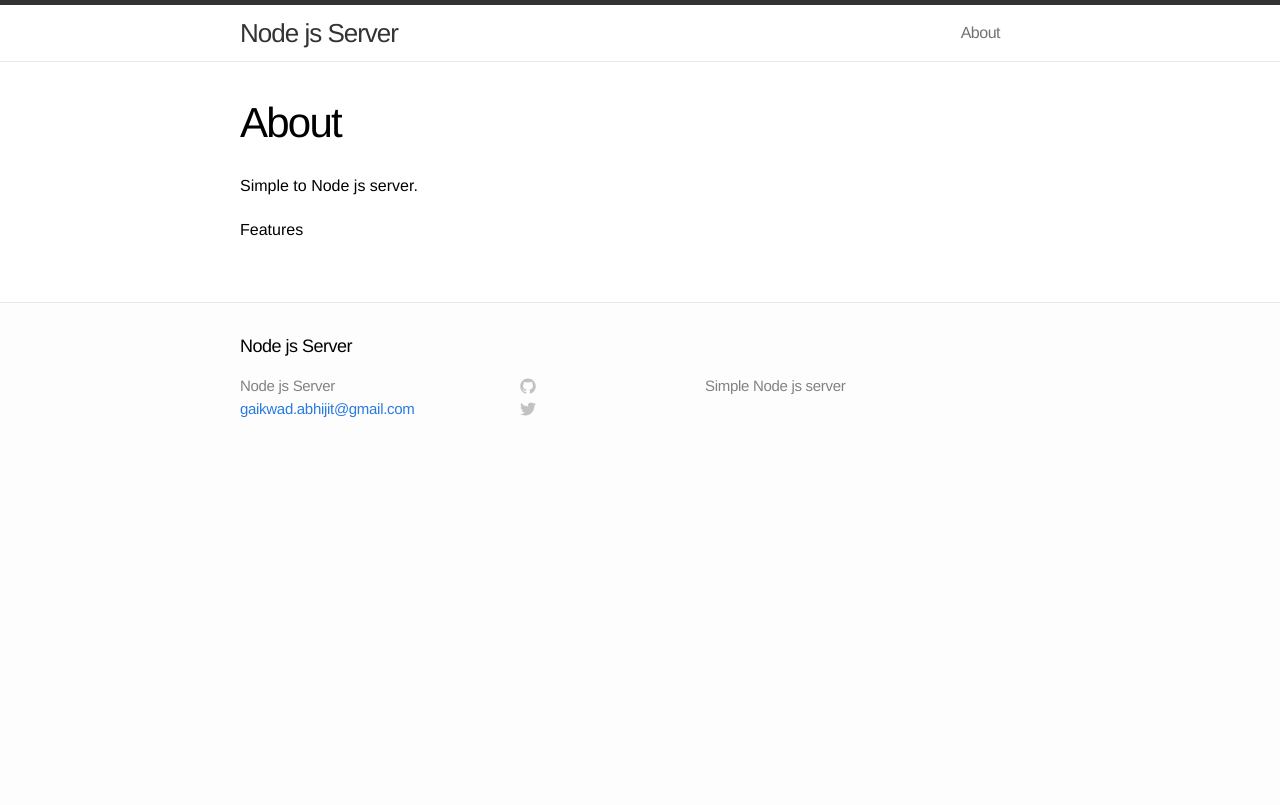
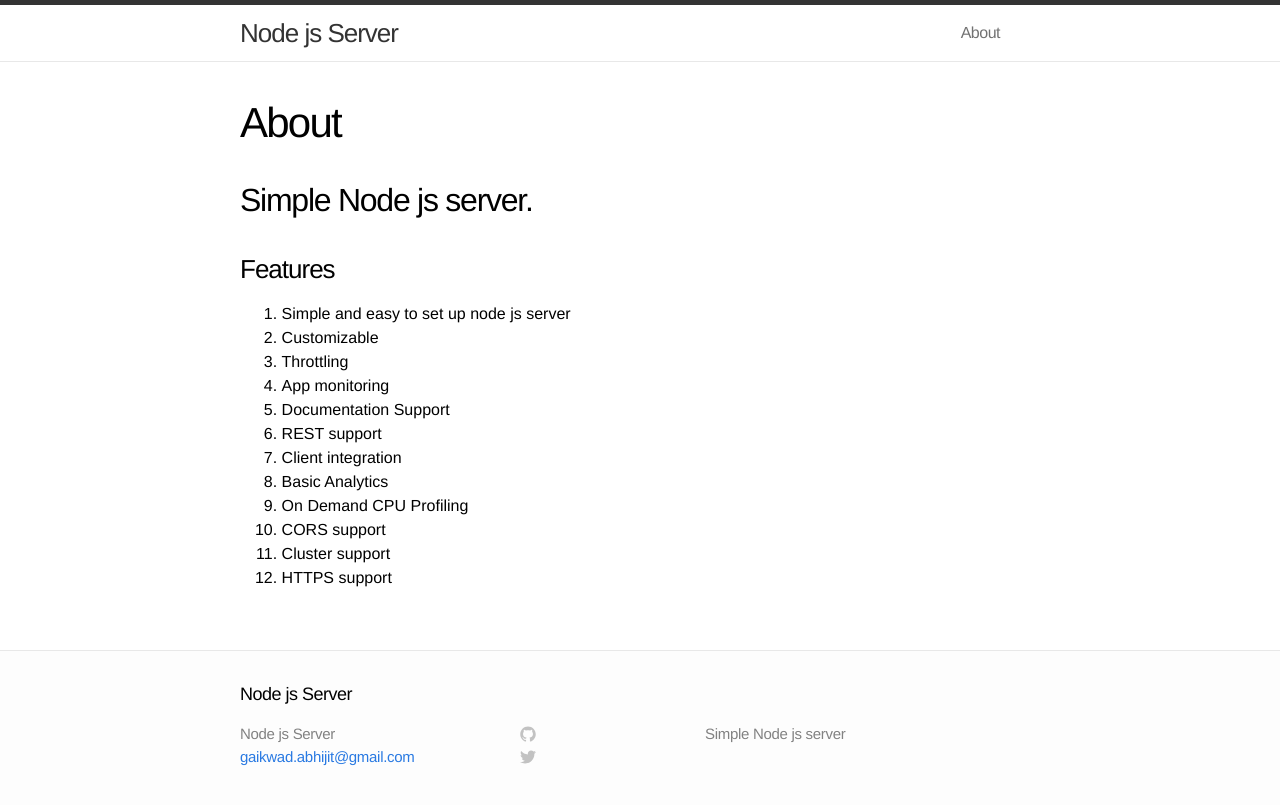
Before and after one commit to gabhi/gabhi-node-js-open-source-server, a Jekyll site: the page built from about.md, in a window 1280 px wide. Shown: the top 805 px of the page. Built offline with Jekyll 4.4.1, drawn with Linux system fonts in a browser that asks for light colours.

Commit message:
Updated about.md

```diff
--- a/about.md
+++ b/about.md
@@ -2,9 +2,23 @@
 layout: page
 title: About
 permalink: /about/
+published: true
 ---
 
-Simple to Node js server.
+## Simple Node js server.
 
 
-Features
+### Features
+
+1. Simple and easy to set up node js server
+2. Customizable
+3. Throttling
+4. App monitoring
+5. Documentation Support
+6. REST support
+7. Client integration
+8. Basic Analytics
+9. On Demand CPU Profiling
+10. CORS support
+11. Cluster support
+12. HTTPS support
```
